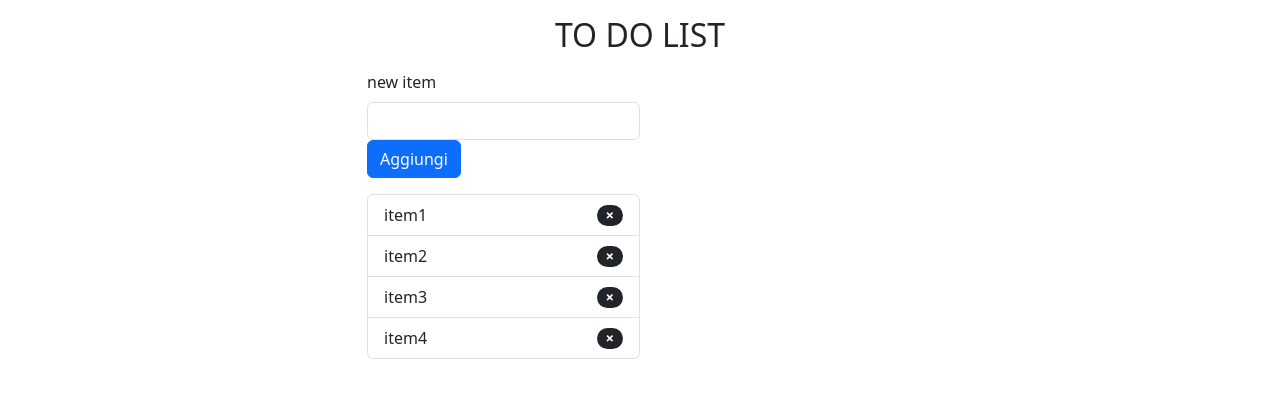
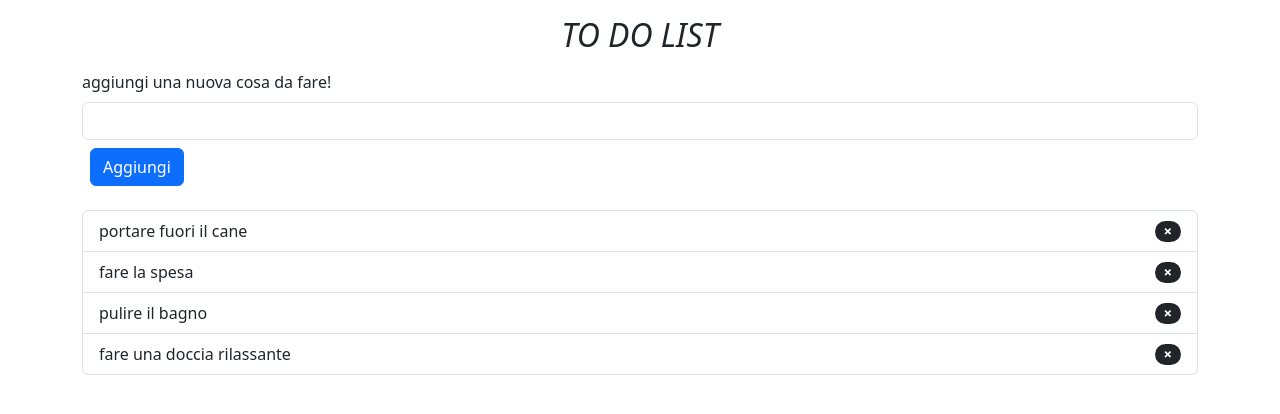
Before and after one commit to MadalinaIndreica/vue-todolist, a plain HTML site: page index.html in a window 1280 px wide. Drawn offline with nearby package versions, Linux system fonts and the light colour scheme.

Commit message:
add: project without bouns part

```diff
--- a/index.html
+++ b/index.html
@@ -1,36 +1,40 @@
 <!DOCTYPE html>
 <html lang="en">
+
 <head>
     <meta charset="UTF-8">
     <meta name="viewport" content="width=device-width, initial-scale=1.0">
     <title>Document</title>
     <!-- bootstrap -->
-    <link href="https://cdn.jsdelivr.net/npm/bootstrap@5.3.2/dist/css/bootstrap.min.css" rel="stylesheet" integrity="sha384-T3c6CoIi6uLrA9TneNEoa7RxnatzjcDSCmG1MXxSR1GAsXEV/Dwwykc2MPK8M2HN" crossorigin="anonymous">
+    <link href="https://cdn.jsdelivr.net/npm/bootstrap@5.3.2/dist/css/bootstrap.min.css" rel="stylesheet"
+        integrity="sha384-T3c6CoIi6uLrA9TneNEoa7RxnatzjcDSCmG1MXxSR1GAsXEV/Dwwykc2MPK8M2HN" crossorigin="anonymous">
     <!-- VUE -->
     <script src="https://unpkg.com/vue@3/dist/vue.global.js"></script>
 </head>
+
 <body>
     <div id="app">
         <div class="container">
-            <h2 class="text-center m-3">TO DO LIST</h2>
+            <h2 class="text-center m-3 fst-italic">TO DO LIST</h2>
             <div class="row justify-content-center">
-                <div class="col-6">
 
-                    <div class="col-6">
+
+                <div class="col-12">
                     <div class="mb-3">
-                          <label for="text" class="form-label">new item</label>
-                          <input type="text" class="form-control" id="name" v-model="newItem"/>
-                          <button class="btn btn-primary" @click="addItem">Aggiungi</button>
+                        <label for="text" class="form-label">aggiungi una nuova cosa da fare!</label>
+                        <input type="text" class="form-control" id="name" v-model="newItem" @keyup.enter="addItem()" />
+                        <button class="btn m-2 btn-primary" @click="addItem">Aggiungi</button>
                     </div>
                     <ul class="list-group" v-if="items.length > 0">
-                            <li class="list-group-item d-flex justify-content-between align-items-center" v-for="(item, index) in items">
+                        <li class="list-group-item d-flex justify-content-between align-items-center"
+                            v-for="(item, index) in items">
                             {{ item }}
-                            <span class="badge bg-dark rounded-pill" @click="deleteItem()">&cross;</span>
+                            <span class="badge bg-dark rounded-pill" @click="deleteItem(index)">&cross;</span>
                         </li>
                     </ul>
                 </div>
 
-                </div>
+
             </div>
         </div>
 
@@ -41,4 +45,5 @@
 
     <script src="js/script.js"></script>
 </body>
+
 </html>
--- a/js/script.js
+++ b/js/script.js
@@ -3,13 +3,13 @@ const { createApp } = Vue;
 createApp({
     data() {
         return {
-            items: ["item1","item2","item3","item4"]
+            items: ["portare fuori il cane","fare la spesa","pulire il bagno","fare una doccia rilassante"]
 
         }
     },
     methods: {
-        deleteItem : function() {
-            this.items.splice(this.item,1)
+        deleteItem : function(index) {
+            this.items.splice(index,1)
 
         },
         addItem : function() {
```
Lines whose indentation alone changed are shown as unchanged.
